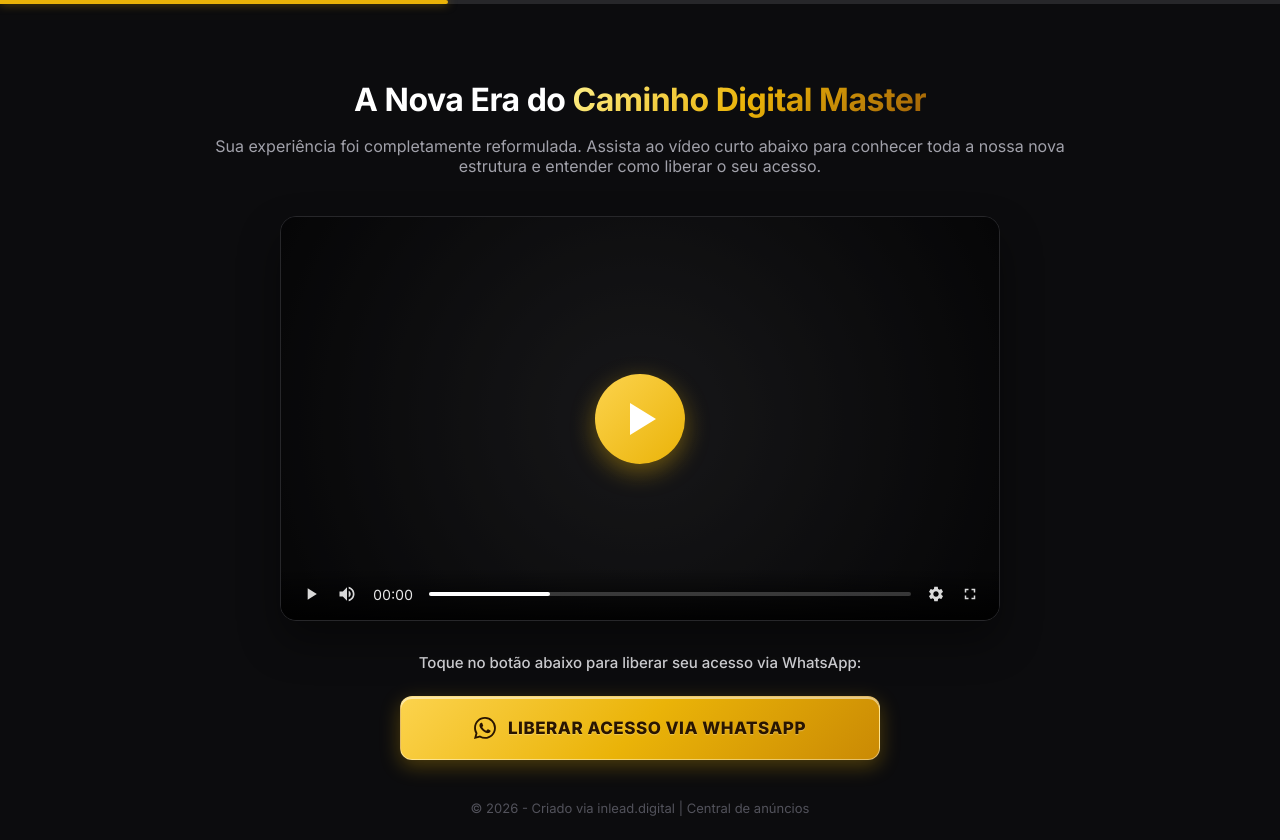
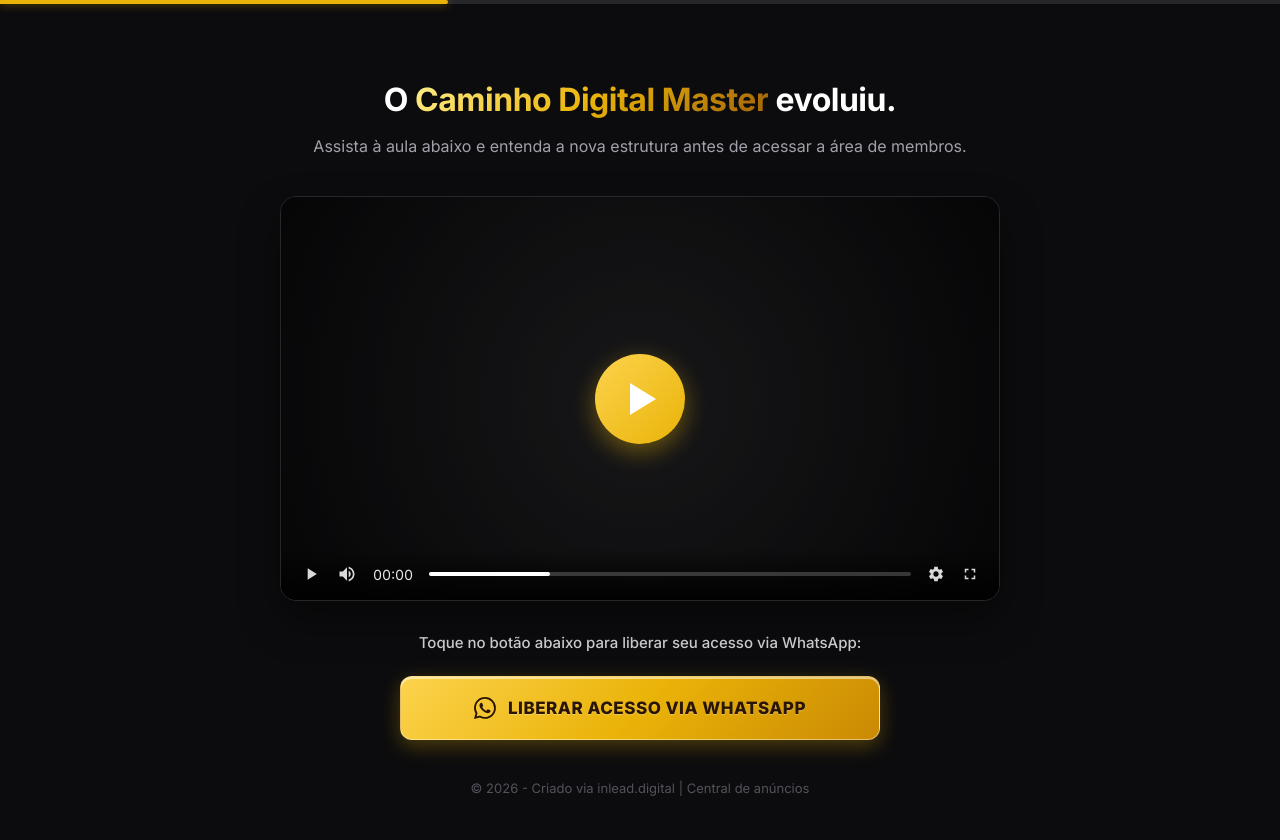
Before and after one commit to brenooodesena-ai/caminho-digital-master-acesso-alunos-veteranos, a plain HTML site: page index.html in a window 1280 px wide. Drawn offline with Linux system fonts and the light colour scheme.

Commit message:
style: atualiza titulo principal e formatação de texto

```diff
--- a/index.html
+++ b/index.html
@@ -370,10 +370,10 @@
     <!-- Conteúdo Principal -->
     <main>
         <!-- Título -->
-        <h1>A Nova Era do <span class="gold-text">Caminho Digital Master</span></h1>
+        <h1>O <span class="gold-text">Caminho Digital Master</span> evoluiu.</h1>
 
         <!-- Subtítulo -->
-        <p class="subtitle">Sua experiência foi completamente reformulada. Assista ao vídeo curto abaixo para conhecer toda a nossa nova estrutura e entender como liberar o seu acesso.</p>
+        <p class="subtitle">Assista à aula abaixo e entenda a nova estrutura antes de acessar a área de membros.</p>
 
         <!-- Área do Vídeo (VSL) -->
         <div class="video-container">
```
